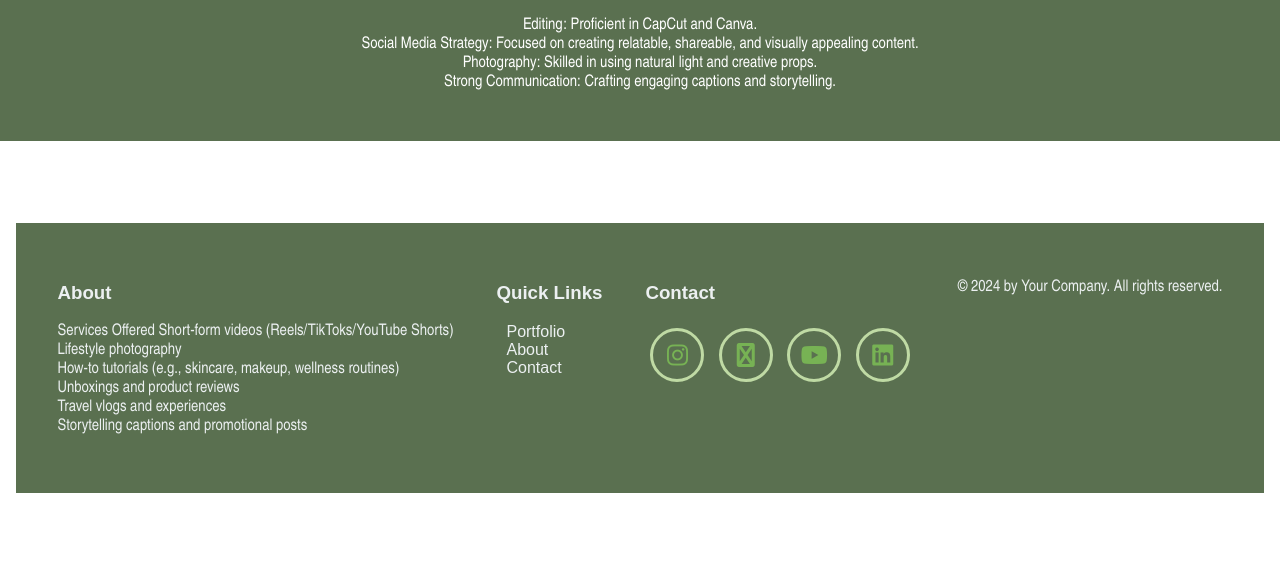
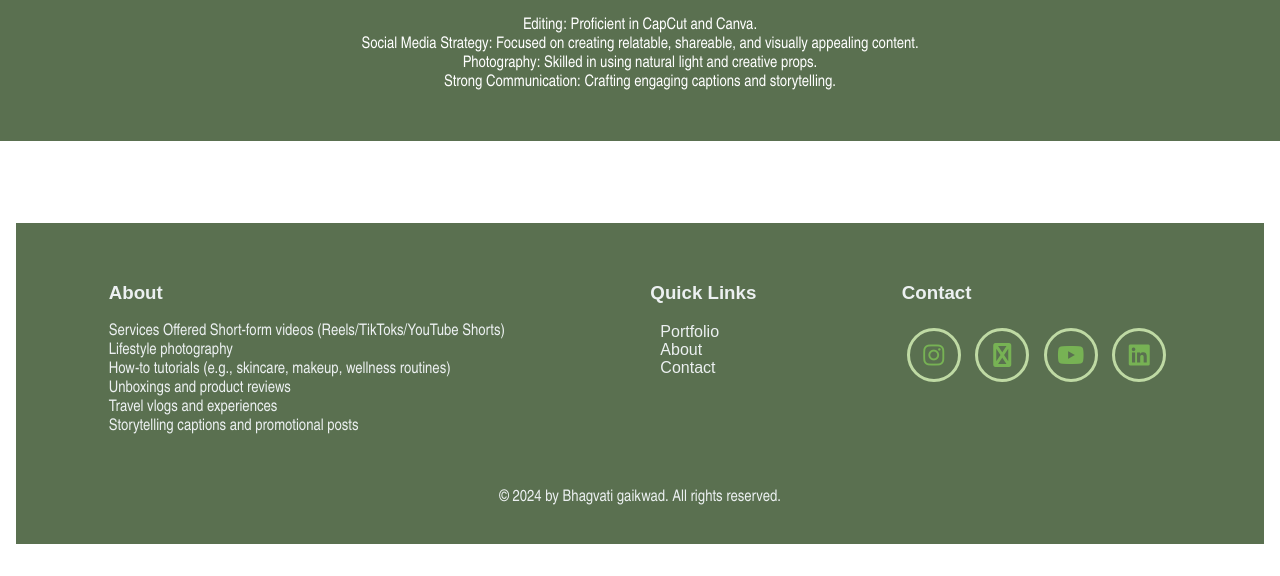
Before and after one commit to RohittS0001/ugcliv.g, a plain HTML site: page index.html in a window 1280 px wide. Shown: the part 2022-2598 px from the top of the page. Before the commit the page ends 2547 px from the top, so only its background shows below. Drawn offline with Linux system fonts and the light colour scheme; a web font is replaced by a local one.

Commit message:
index.html

```diff
--- a/index.html
+++ b/index.html
@@ -149,7 +149,8 @@ Strong Communication: Crafting engaging captions and storytelling.</p>
                 <a href="www.linkedin.com/in/bhagvati-gaikwad-ab89992a1"><i class="fa-brands fa-linkedin"></i></a>
                 </div>
 	 	</div>
-        <p>&copy; 2024 by Your Company. All rights reserved.</p>
+</div>
+        <p>&copy; 2024 by Bhagvati gaikwad. All rights reserved.</p>
     </footer>
     <script src="scripts.js"></script>
 </body>
```
Lines whose indentation alone changed are shown as unchanged.
